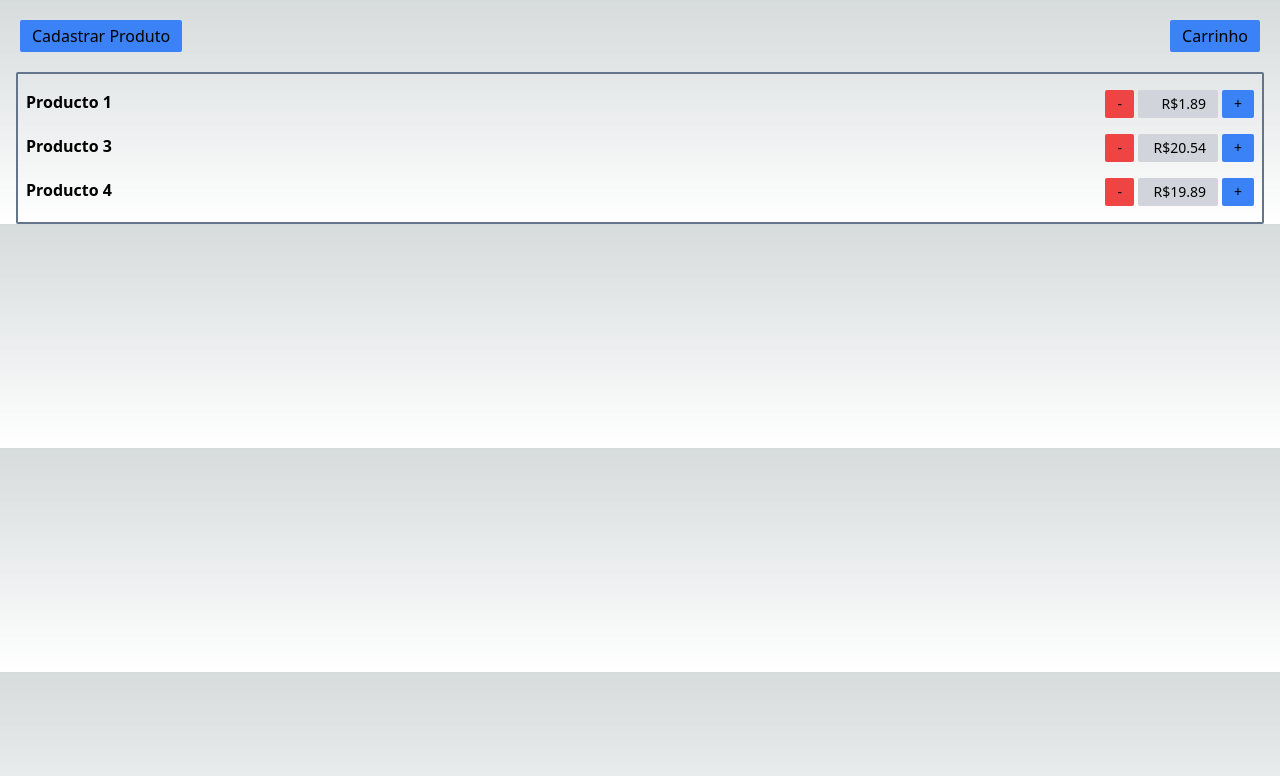
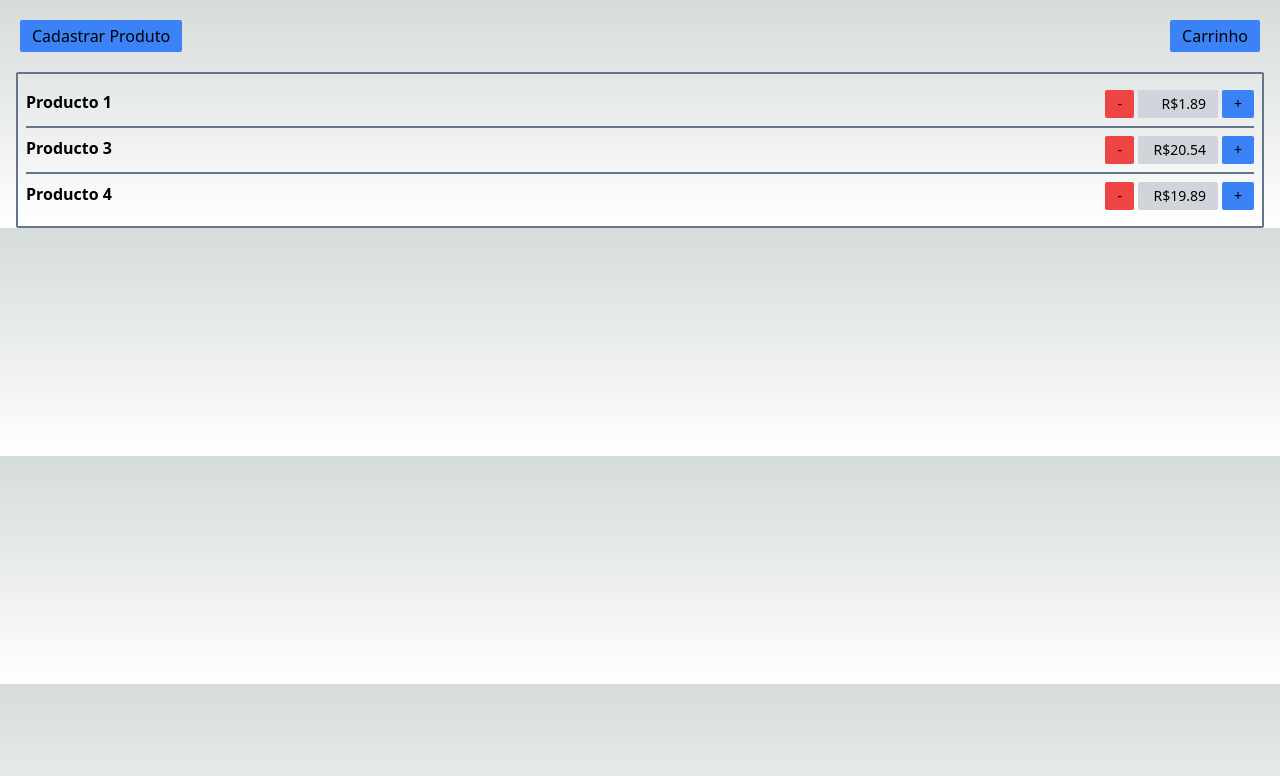
Before and after one commit to vinicius-assis/mission-challenge, a Next.js app: page / in a window 1280 px wide. Shown: the top 776 px of the page. Built offline with nearby package versions, Linux system fonts and the light colour scheme.

Commit message:
style: add border in product list

```diff
--- a/src/components/Organisms/ProductList/ProductList.tsx
+++ b/src/components/Organisms/ProductList/ProductList.tsx
@@ -11,9 +11,18 @@ const ProductList = ({ data }: IProductList) => {
 
   return (
     <ul className="p-2 mx-4 border-2 rounded-sm border-solid border-slate-500">
-      {data?.map(({ id, productName, price }: IProductData) => (
-        <ProductItem key={id} title={productName} price={price} />
-      ))}
+      {data?.map((product: IProductData, index: number) => {
+        const { id, productName, price } = product
+        const lastItem = data?.length === index + 1
+        return (
+          <ProductItem
+            key={id}
+            title={productName}
+            price={price}
+            {...(!lastItem ? { className: 'border-b-2 border-solid border-slate-500' } : {})}
+            />
+        )}
+      )}
     </ul>
   )
 }
```
